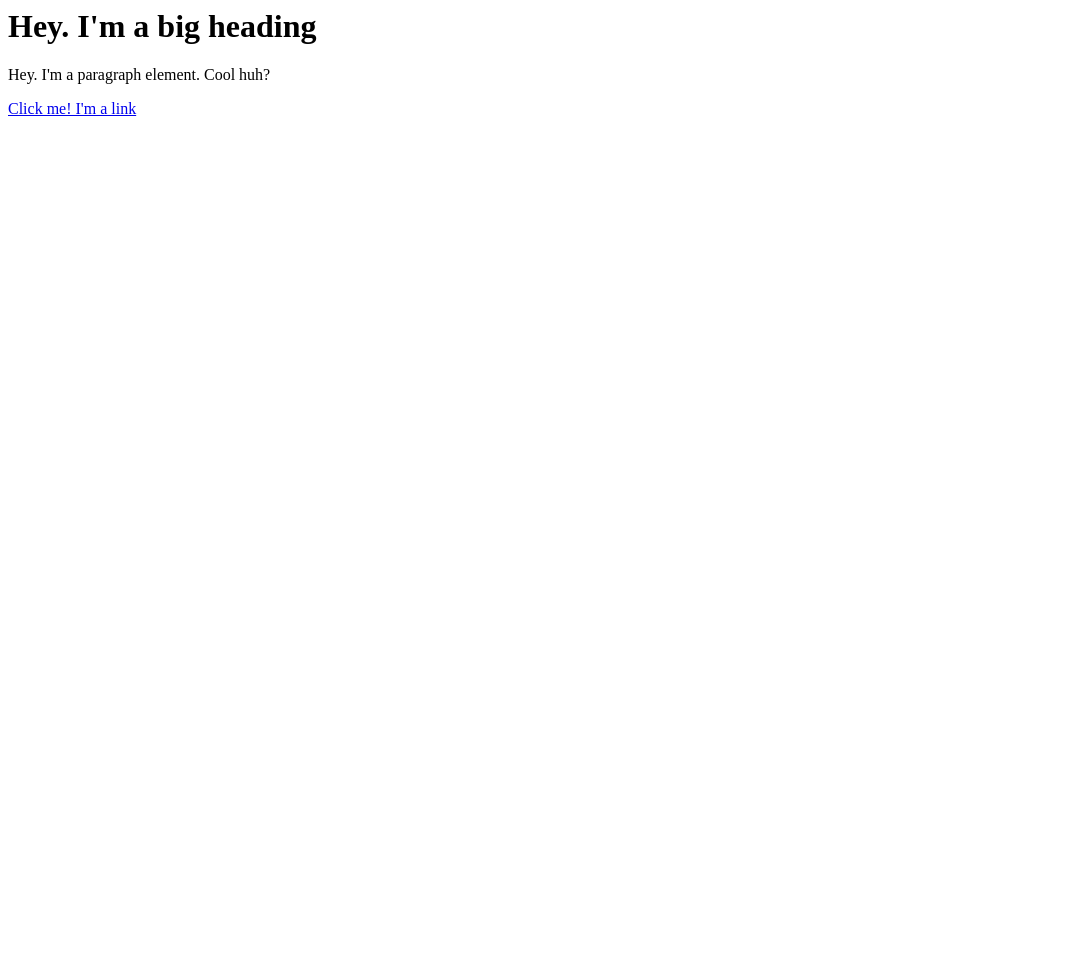
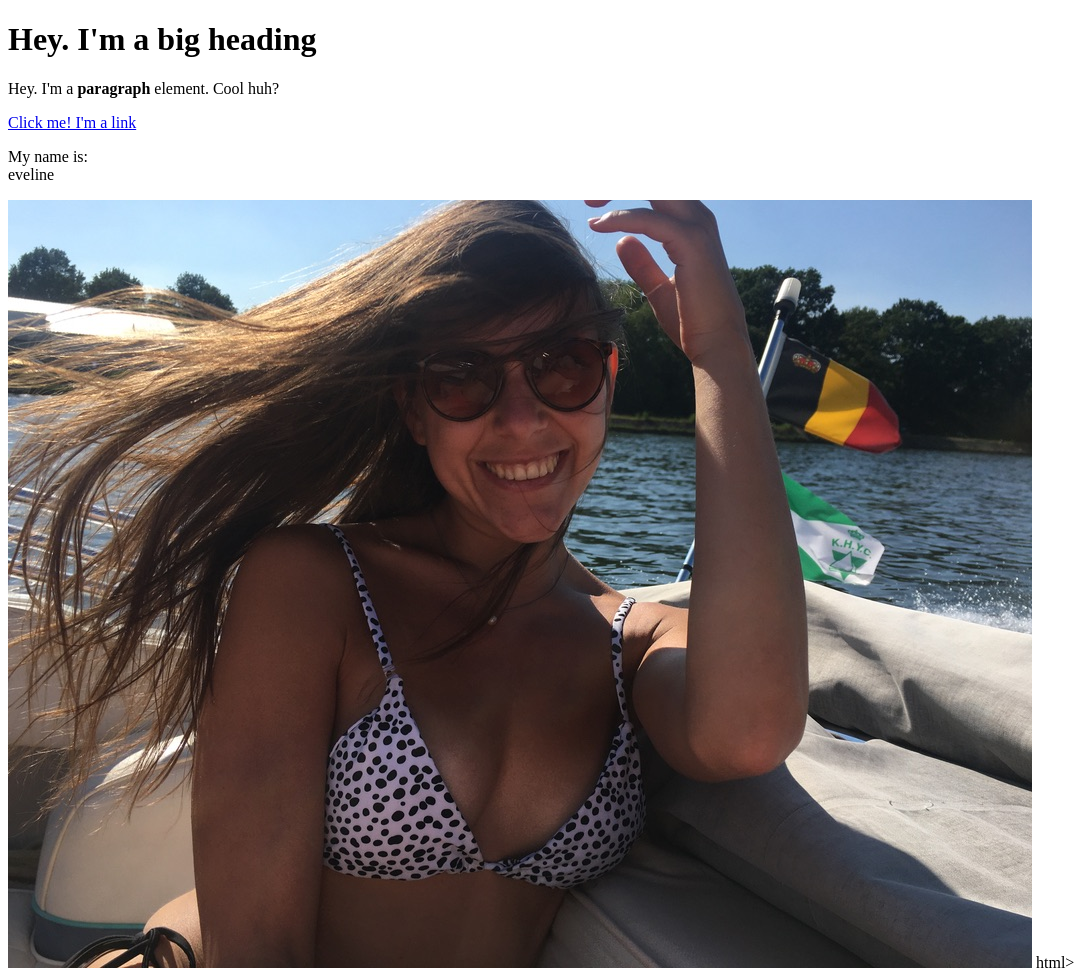
Before and after one commit to PeterrrV/cartoon-hero-, a plain HTML site: page test.html in a window 1280 px wide. Shown: the whole page, without its empty margins (0-1087 px from the left). Before the commit the page ends 800 px from the top, so only its background shows below. Drawn offline with Linux system fonts and the light colour scheme.

Commit message:
added image eveline

```diff
--- a/test.html
+++ b/test.html
@@ -1,3 +1,14 @@
-<h1>Hey. I'm a big heading</h1>
-<p>Hey. I'm a paragraph element. Cool huh?</p>
-<a href="https://google.com" target="_blank" title="Let's go to google">Click me! I'm a link</a>
+<!DOCTYPE html>
+<html>
+<head>
+	<title>test page</title>
+</head>
+<body>
+	<h1>Hey. I'm a big heading</h1>
+	<p>Hey. I'm a <b>paragraph</b> element. Cool huh?</p>
+	<a href="https://google.com" target="_blank" title="Let's go to google">Click me! I'm a link</a>
+	<p>My name is:<br>
+	eveline</p>
+	<img src="img/eveline.jpeg">
+</body>
+</html>html>
```
Also changed, not shown: img/eveline.jpeg (added), 2 other files.
